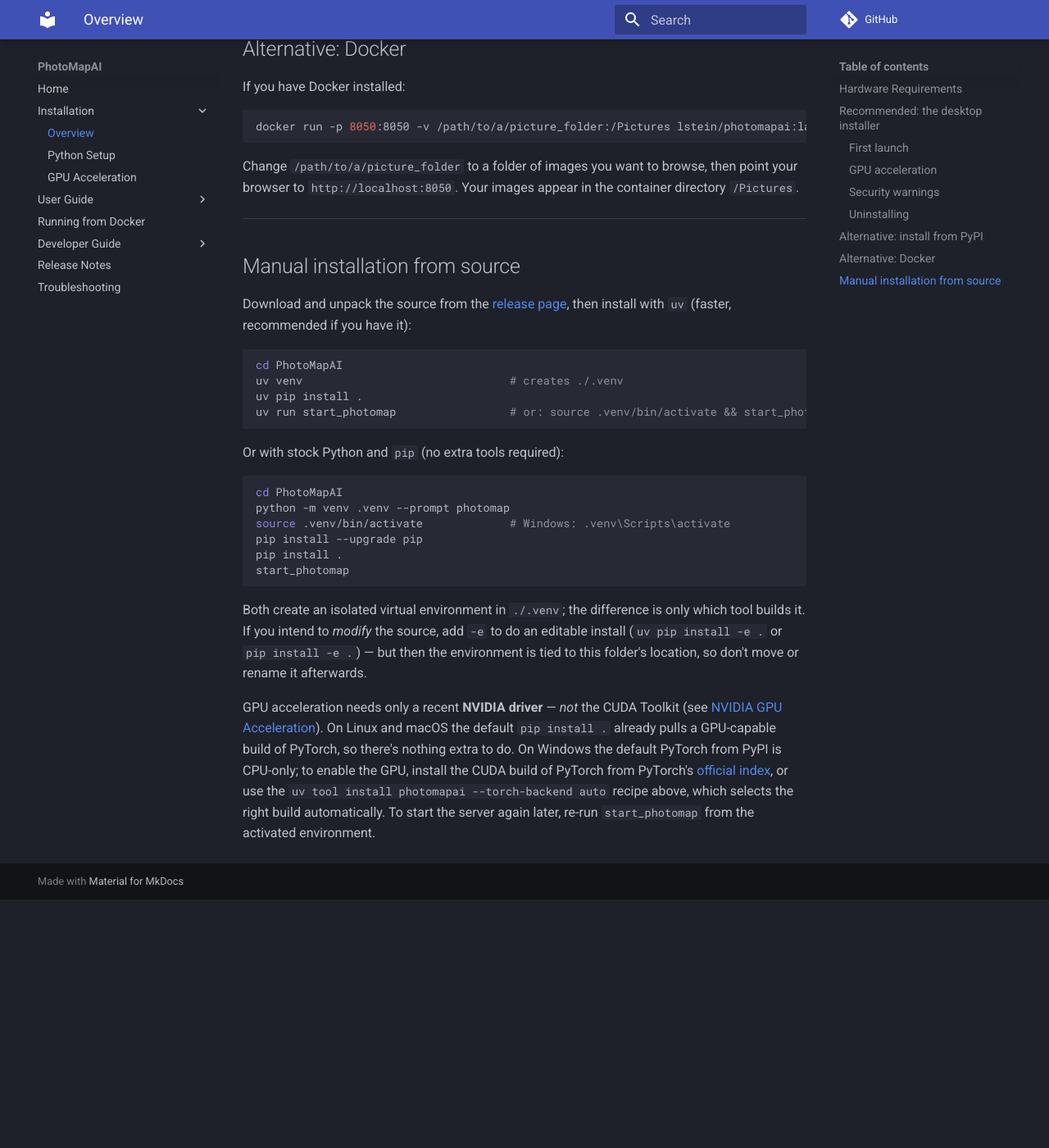
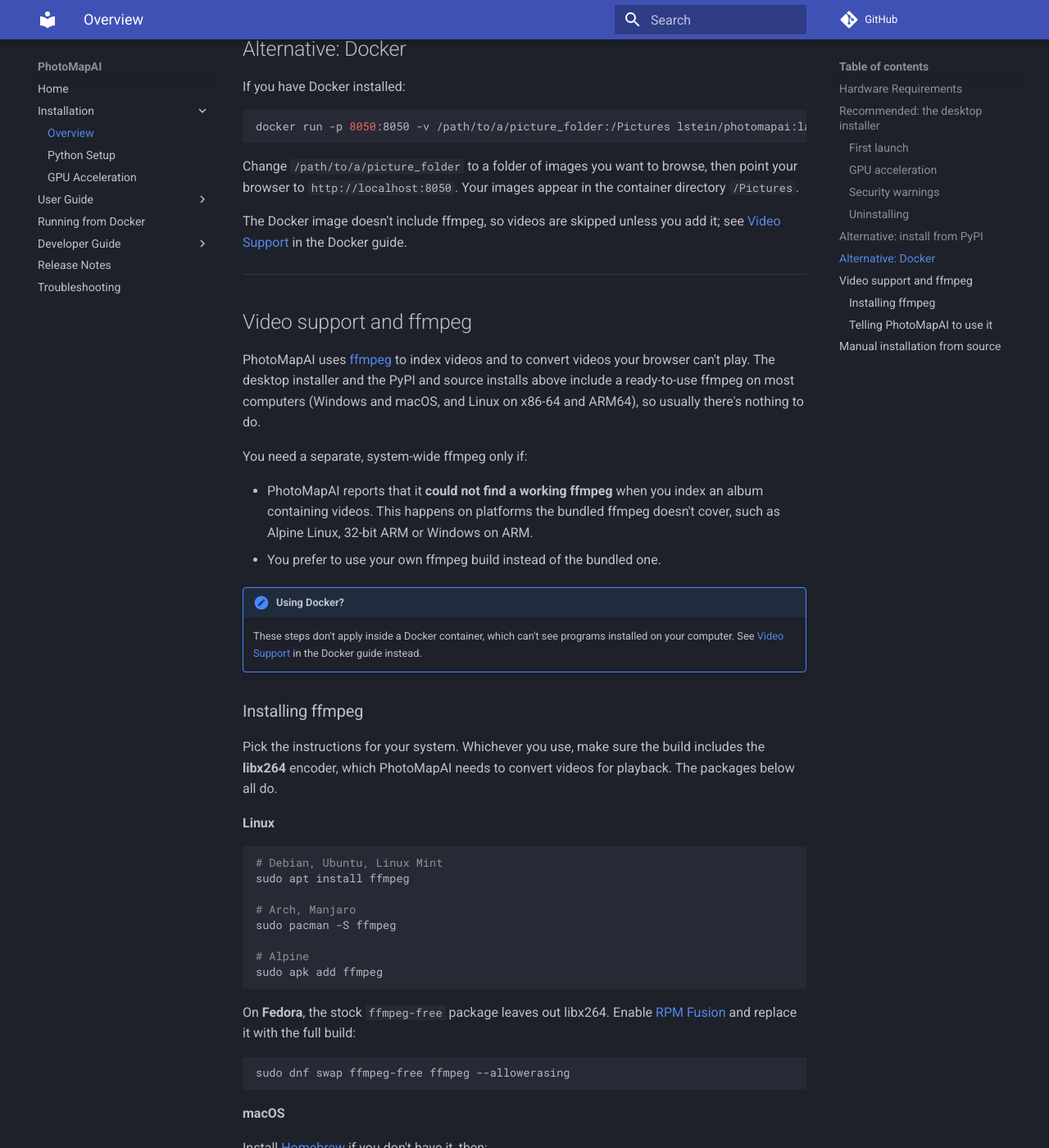
Before and after one commit to lstein/PhotoMapAI, an MkDocs documentation site: the page built from docs/installation.md, in a window 1280 px wide and 1400 px high, scrolled down 2951 px. Shown: the whole window at 82% size. Built offline with MkDocs 1.6.1 and Material for MkDocs 9.7.7, drawn with Linux system fonts in a browser that asks for light colours; comment, search, counter and statistics services are not loaded; before the commit the page ends 4048 px from its top, so only the background shows below that; some of the changed text lies outside the part shown.

Commit message:
Ship the Docker images without the bundled GPLv3 ffmpeg
imageio-ffmpeg's wheel carries a static GPLv3 ffmpeg, so the published
photomapai image was redistributing it without the corresponding source.
Both Dockerfiles now delete it in the pip-install layer (with
--no-cache-dir so the wheel isn't cached either), and fail the build if
it can't be found. Videos are skipped with the existing warning.

THIRD_PARTY_LICENSES.txt now reflects that PhotoMapAI doesn't distribute
ffmpeg itself, and the docs explain how to add a distribution ffmpeg to a
derived image and how to install a system ffmpeg for native installs.

Closes #365

Co-Authored-By: Claude Opus 5.5 <noreply@anthropic.com>

````diff
--- a/docs/installation.md
+++ b/docs/installation.md
@@ -102,6 +102,96 @@ docker run -p 8050:8050 -v /path/to/a/picture_folder:/Pictures lstein/photomapai
 
 Change `/path/to/a/picture_folder` to a folder of images you want to browse, then point your browser to `http://localhost:8050`. Your images appear in the container directory `/Pictures`.
 
+The Docker image doesn't include ffmpeg, so videos are skipped unless you add it; see [Video Support](docker.md#video-support) in the Docker guide.
+
+---
+
+## Video support and ffmpeg
+
+PhotoMapAI uses [ffmpeg](https://ffmpeg.org) to index videos and to convert videos your browser can't play. The desktop installer and the PyPI and source installs above include a ready-to-use ffmpeg on most computers (Windows and macOS, and Linux on x86-64 and ARM64), so usually there's nothing to do.
+
+You need a separate, system-wide ffmpeg only if:
+
+- PhotoMapAI reports that it **could not find a working ffmpeg** when you index an album containing videos. This happens on platforms the bundled ffmpeg doesn't cover, such as Alpine Linux, 32-bit ARM or Windows on ARM.
+- You prefer to use your own ffmpeg build instead of the bundled one.
+
+!!! note "Using Docker?"
+    These steps don't apply inside a Docker container, which can't see programs installed on your computer. See [Video Support](docker.md#video-support) in the Docker guide instead.
+
+### Installing ffmpeg
+
+Pick the instructions for your system. Whichever you use, make sure the build includes the **libx264** encoder, which PhotoMapAI needs to convert videos for playback. The packages below all do.
+
+**Linux**
+
+```bash
+# Debian, Ubuntu, Linux Mint
+sudo apt install ffmpeg
+
+# Arch, Manjaro
+sudo pacman -S ffmpeg
+
+# Alpine
+sudo apk add ffmpeg
+```
+
+On **Fedora**, the stock `ffmpeg-free` package leaves out libx264. Enable [RPM Fusion](https://rpmfusion.org/Configuration) and replace it with the full build:
+
+```bash
+sudo dnf swap ffmpeg-free ffmpeg --allowerasing
+```
+
+**macOS**
+
+Install [Homebrew](https://brew.sh) if you don't have it, then:
+
+```bash
+brew install ffmpeg
+```
+
+**Windows**
+
+In a PowerShell or Command Prompt window:
+
+```powershell
+winget install Gyan.FFmpeg
+```
+
+Then close that window and open a new one, so that the updated `PATH` takes effect. (If you use [Chocolatey](https://chocolatey.org) or [Scoop](https://scoop.sh) instead, `choco install ffmpeg` or `scoop install ffmpeg` work too.)
+
+**Check the installation**
+
+Open a new terminal and run:
+
+```bash
+ffmpeg -hide_banner -encoders | grep libx264          # Linux and macOS
+ffmpeg -hide_banner -encoders | findstr libx264       # Windows
+```
+
+You should see a line mentioning `libx264`. If you get "command not found" instead, ffmpeg isn't on your `PATH`.
+
+### Telling PhotoMapAI to use it
+
+If PhotoMapAI has no bundled ffmpeg, it finds the system one on your `PATH` automatically. Just restart the server.
+
+If PhotoMapAI does have a bundled ffmpeg and you want it to use yours instead, set the `IMAGEIO_FFMPEG_EXE` environment variable to your ffmpeg's full path before starting the server:
+
+```bash
+# Linux and macOS
+export IMAGEIO_FFMPEG_EXE="$(command -v ffmpeg)"
+start_photomap
+```
+
+```powershell
+# Windows (PowerShell)
+$env:IMAGEIO_FFMPEG_EXE = (Get-Command ffmpeg).Source
+start_photomap
+```
+
+To make the setting permanent, add the `export` line to your shell profile (for example `~/.bashrc` or `~/.zshrc`). On Windows, run `setx IMAGEIO_FFMPEG_EXE "C:\path\to\ffmpeg.exe"` once, and then open a new window.
+
+Videos that were skipped before ffmpeg was available are picked up the next time you run **Update Index** on the album (see [Managing Albums](user-guide/albums.md)).
+
 ---
 
 ## Manual installation from source
````
Also changed, not shown: THIRD_PARTY_LICENSES.txt (+17 -14 lines), docs/docker.md (+27 -0 lines), 3 other files.
